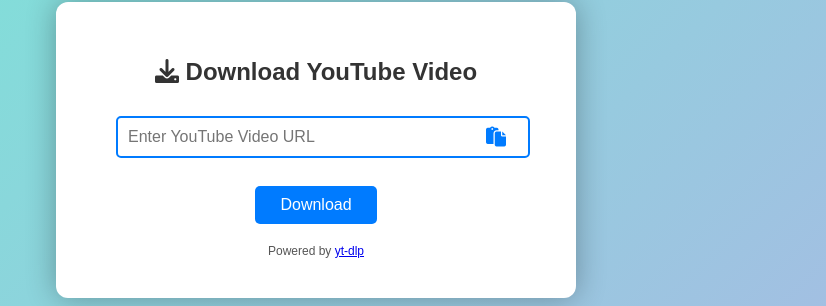
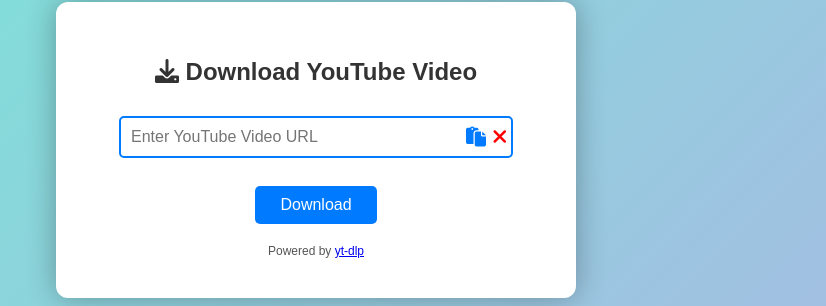
Before and after one commit to Sengkue/download-videos, a Flask app: page / in a window 1280 px wide. Shown: the part 250-556 px from the top of the page, without its empty margins (324-1150 px from the left). Run offline with Flask 3, Linux system fonts and the light colour scheme.

Commit message:
commit 10/10/2024  9:17:11.20

```diff
--- a/static/styles.css
+++ b/static/styles.css
@@ -31,7 +31,7 @@ h1 {
 }
 
 input[type="text"] {
-    width: calc(100% - 40px); /* Adjusted for the icon width */
+    width: calc(100% - 60px); /* Adjusted for both icon widths */
     padding: 10px 40px 10px 10px; /* Added padding for left and right */
     margin: 10px 0;
     border: 2px solid #007BFF;
@@ -48,7 +48,7 @@ input[type="text"]:focus {
 .paste-icon {
     position: absolute;
     top: 50%; /* Center vertically */
-    right: 10px; /* Space from the right edge */
+    right: 30px; /* Space from the right edge */
     transform: translateY(-50%); /* Adjust for vertical centering */
     font-size: 20px; /* Increase icon size */
     color: #007BFF;
@@ -58,6 +58,21 @@ input[type="text"]:focus {
 
 .paste-icon:hover {
     color: #0056b3;
+}
+
+.clear-icon {
+    position: absolute;
+    top: 50%; /* Center vertically */
+    right: 10px; /* Space from the right edge */
+    transform: translateY(-50%); /* Adjust for vertical centering */
+    font-size: 20px; /* Increase icon size */
+    color: #FF0000; /* Red color for clear icon */
+    cursor: pointer;
+    transition: color 0.3s;
+}
+
+.clear-icon:hover {
+    color: #cc0000; /* Darker red on hover */
 }
 
 button {
--- a/templates/index.html
+++ b/templates/index.html
@@ -16,6 +16,7 @@
             <div class="input-container">
                 <input type="text" id="video-url" name="video_url" placeholder="Enter YouTube Video URL" required>
                 <i class="fas fa-paste paste-icon" onclick="pasteLink()" title="Paste URL"></i>
+                <i class="fas fa-times clear-icon" onclick="clearInput()" title="Clear Input"></i>
             </div>
             <br>
             <button type="submit">Download</button>
```
